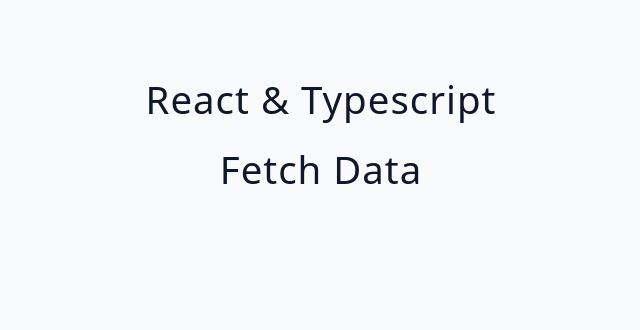
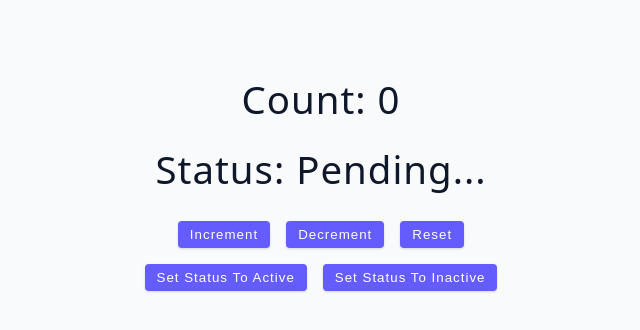
Before and after one commit to yamilzavala/typescript-react-essentials, a React (Vite) app: page / in a window 1280 px wide. Shown: the top 330 px of the page, without its empty margins (319-959 px from the left). Built offline with nearby package versions, Linux system fonts and the light colour scheme.

Commit message:
added rtk and react-query

```diff
--- a/src/App.tsx
+++ b/src/App.tsx
@@ -1,4 +1,4 @@
-import Component from "./starter/08-fetch-data";
+import Component from "./starter/09-rtk";
 
 function App() {
   return (
--- a/src/main.tsx
+++ b/src/main.tsx
@@ -5,5 +5,14 @@
 
 import { Provider } from 'react-redux';
 import { QueryClient, QueryClientProvider } from '@tanstack/react-query';
+import { store } from './starter/09-rtk/store/store.ts';
 
-ReactDOM.createRoot(document.getElementById('root')!).render(<App />);
+const queryClient = new QueryClient()
+
+ReactDOM.createRoot(document.getElementById('root')!).render(
+    <Provider store={store}>
+        <QueryClientProvider client={queryClient}>
+            <App />
+        </QueryClientProvider>
+    </Provider>
+);
--- a/src/starter/08-fetch-data/index.tsx
+++ b/src/starter/08-fetch-data/index.tsx
@@ -1,7 +1,82 @@
+//import { useEffect, useState } from "react";
+//import { Tour, tourSchema } from "./types";
+
+//const url = 'https://www.course-api.com/react-tours-project'
+
+// function Component() {
+//   const [tours, setTours] = useState<Tour[] | null>([]);
+//   const [error, setError] = useState<string | null>('');
+//   const [loading, setLoading] = useState<boolean>(false);
+
+//   useEffect(() => {
+//     const fetchData = async () => {
+//       try {
+//         setLoading(true)
+//         const response = await fetch(url);
+//         if(!response.ok) {
+//           throw new Error('Faliled to fetch tours');
+//         }
+//         const data:Tour[] = await response.json();
+//         const result = tourSchema.array().safeParse(data);
+//         console.log('result: ', result)
+
+//         if(!result.success) {
+//           console.log(result.error.message);
+//           throw new Error('Failed to parse tours');
+//         }
+//         setTours(result.data)
+//       } catch (error) {
+//          const msg = error instanceof Error ? error?.message : 'there was an error';
+//          setError(msg);
+//       } finally {
+//         setLoading(false);
+//       }
+//     }
+//     fetchData()
+//   }, [])
+
+//   if(loading) return <h2>Loading...</h2>
+//   if(error) return <h2>Error... {error}</h2>
+
+//   return (
+//     <div>
+//       <h2>React & Typescript</h2>
+//       <div style={{display: 'grid', placeItems: 'center', marginBottom: '1rem'}}>
+//         {tours?.map(tour => {
+//           return (
+//             <div key={tour.id}>{tour.name}</div>
+//           )
+//         })}
+//       </div>
+//       <h2>Fetch Data</h2>
+//     </div>
+//   );
+// }
+// export default Component;
+
+//REFACTOR with React query - Omit useEffect and useState for handelinf loaders and errors
+import { useQuery } from '@tanstack/react-query';
+import {fetchData} from './types';
+
 function Component() {
+  const {isLoading, isError, error, data:tours} = useQuery({
+    queryKey: ['tours'],
+    queryFn: fetchData
+  });
+
+  if(isLoading) return <h2>Loading...</h2>
+  if(isError) return <h2>Error... {error.message}</h2>
+
   return (
     <div>
       <h2>React & Typescript</h2>
+      <div style={{display: 'grid', placeItems: 'center', marginBottom: '1rem'}}>
+        {tours?.map(tour => {
+          return (
+            <div key={tour.id}>{tour.name}</div>
+          )
+        })}
+      </div>
       <h2>Fetch Data</h2>
     </div>
   );
--- /dev/null
+++ b/src/starter/08-fetch-data/types.ts
@@ -0,0 +1,22 @@
+import axios from 'axios';
+import {z} from 'zod';
+const url = 'https://www.course-api.com/react-tours-project'
+
+export const tourSchema = z.object({
+    id: z.string(),
+    name: z.string(),
+    image: z.string(),
+    info: z.string(),
+    price: z.string(),
+})
+
+export type Tour = z.infer<typeof tourSchema>;
+
+export const fetchData = async (): Promise<Tour[]> => {
+   const response = await axios.get<Tour[]>(url);
+   const result = tourSchema.array().safeParse(response.data);
+   if(!result.success) {
+    throw new Error('Parsing failed...')
+   }
+   return result.data;
+}
--- /dev/null
+++ b/src/starter/09-rtk/hooks/hooks.ts
@@ -0,0 +1,6 @@
+import { useDispatch, useSelector } from 'react-redux';
+import type { TypedUseSelectorHook } from "react-redux";
+import type { RootState, AppDispatch } from "../store/store";
+
+export const useAppDispatch: () => AppDispatch = useDispatch;
+export const useAppSelector: TypedUseSelectorHook<RootState> = useSelector;
--- a/src/starter/09-rtk/index.tsx
+++ b/src/starter/09-rtk/index.tsx
@@ -1,8 +1,34 @@
+import {useAppDispatch, useAppSelector} from './hooks/hooks';
+import { increment, decrement, reset, setStatus } from './slices/counter.Slice';
+
 function Component() {
+  const {count, status} = useAppSelector((state) => state.counter);
+  const dispatch = useAppDispatch();
+
   return (
     <div>
-      <h2>React & Typescript</h2>
-      <h2>Redux Toolkit</h2>
+      <h2>Count: {count}</h2>
+      <h2>Status: {status}</h2>
+
+      <div className='btn-container'>
+        <button onClick={() => dispatch(increment())} className='btn'>
+          Increment
+        </button>
+        <button onClick={() => dispatch(decrement())} className='btn'>
+          Decrement
+        </button>
+        <button onClick={() => dispatch(reset())} className='btn'>
+          Reset
+        </button>
+      </div>
+      <div className='btn-container'>
+        <button onClick={() => dispatch(setStatus('active'))} className='btn'>
+          Set Status to Active
+        </button>
+        <button className='btn' onClick={() =>  dispatch(setStatus('inactive'))}>
+          Set Status to Inactive
+        </button>
+      </div>
     </div>
   );
 }
--- /dev/null
+++ b/src/starter/09-rtk/slices/counter.Slice.ts
@@ -0,0 +1,34 @@
+import { createSlice } from "@reduxjs/toolkit";
+import type { PayloadAction } from "@reduxjs/toolkit";
+
+type CounterStatus = 'active' | 'inactive' | 'pending...';
+
+type CounterState = {
+    count: number,
+    status: CounterStatus
+}
+
+const initialState: CounterState = {
+    count: 0,
+    status: 'pending...'
+}
+
+export const counterSlice = createSlice({
+    name: 'counter',
+    initialState,
+    reducers: {
+        increment: (state) => {
+            state.count += 1;
+        },
+        decrement: (state) => {
+            state.count -= 1;
+        },
+        reset: () => initialState,
+        setStatus: (state, action: PayloadAction<CounterStatus>) => {
+            state.status = action.payload;
+        }
+    }
+})
+export const {increment, decrement, reset, setStatus} = counterSlice.actions;
+
+export default counterSlice.reducer;
--- /dev/null
+++ b/src/starter/09-rtk/store/store.ts
@@ -0,0 +1,11 @@
+import { configureStore } from "@reduxjs/toolkit";
+import counterReducer from '../slices/counter.Slice';
+
+export const store = configureStore({
+    reducer: {
+        counter: counterReducer
+    }
+})
+
+export type RootState = ReturnType<typeof store.getState>;
+export type AppDispatch = typeof store.dispatch;
```
